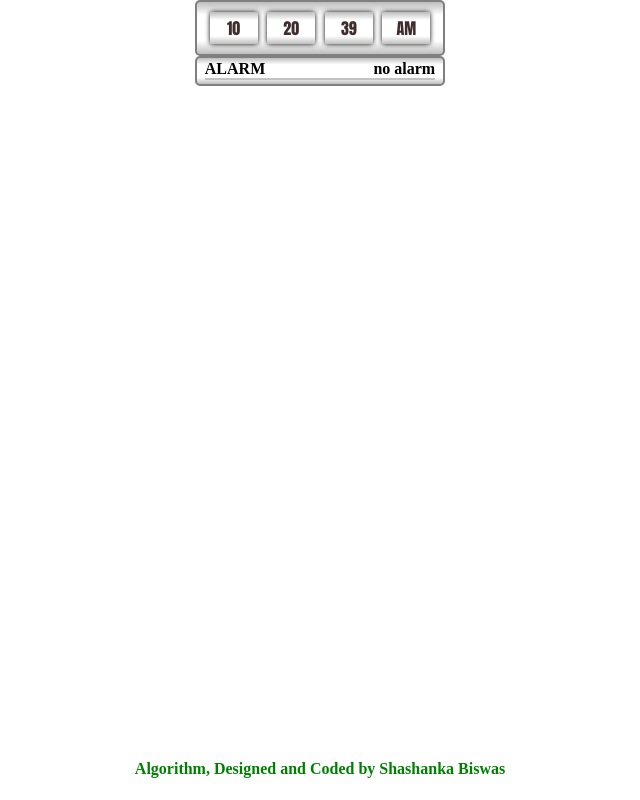
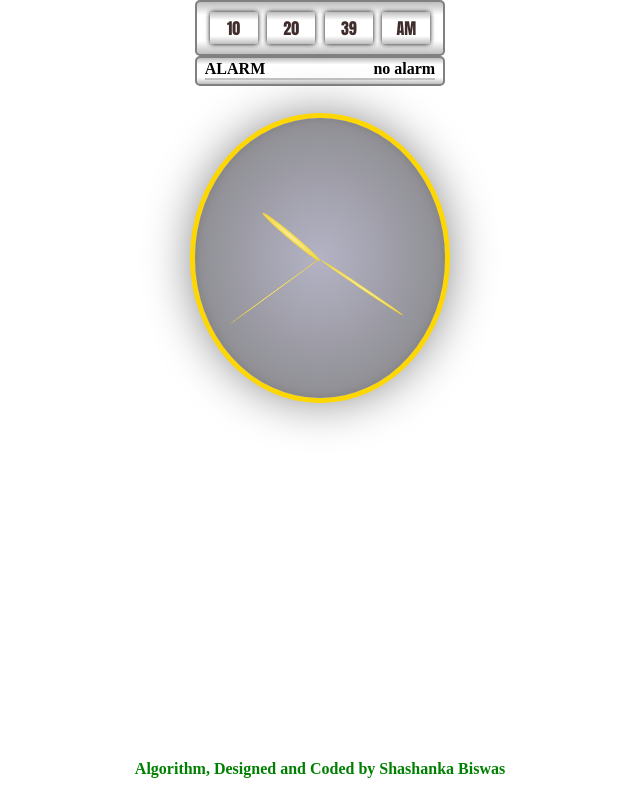
Before and after one commit to Shashanka-Biswas/my-site, a plain HTML site: page Javascript_projects/Clock-js/index.html in a window 1280 px wide. Shown: the whole page, without its empty margins (320-960 px from the left). Drawn offline with Linux system fonts and the light colour scheme.

Commit message:
Analog clock created in Colok.js file

```diff
--- a/Javascript_projects/Clock-js/index.html
+++ b/Javascript_projects/Clock-js/index.html
@@ -7,7 +7,7 @@
          All right reserved to Shashanka Biswas -->
     <meta charset="UTF-8">
     <meta name="viewport" content="width=device-width, initial-scale=1.0">
-    <title>Alarm Cloc</title>
+    <title>Alarm clock</title>
     <link rel="stylesheet" href="./style/sass/style.css">
     <script src="./script/script.js" async></script>
 </head>
@@ -15,6 +15,7 @@
 <body>
     <audio src="./sound/tink.wav" id="alarm-sound" preload="auto"></audio>
 
+    <!-- Digital clock  -->
     <div class="digital-clock">
         <section class="digital-clock-body around">
             <div class=" houres center">h</div>
@@ -55,6 +56,13 @@
         </section>
     </div>
 
+<!-- Analog clock -->
+    <div class="analog-clock">
+        <div class="seccond-hand" id="seccond-hand"></div>
+        <div class="minuite-hand" id="minuite-hand"></div>
+        <div class="houre-hand" id="hour-hand"></div>
+    </div>
+
     <footer>Algorithm, Designed and Coded by Shashanka Biswas</footer>
 </body>
 
--- a/Javascript_projects/Clock-js/script/script.js
+++ b/Javascript_projects/Clock-js/script/script.js
@@ -4,10 +4,18 @@
 // All right reserved to Shashanka Biswas
 
 // selecting time display divs
+
+// Digital clock divs
 const seccondsDiv = document.querySelector('.secconds');
 const minuiesDiv = document.querySelector('.minuies');
 const houresDiv = document.querySelector('.houres');
 const ampnDiv = document.querySelector('.ampm');
+// Analog clock hands
+const secondHand = document.querySelector('#seccond-hand');
+const minuiteHand = document.querySelector('#minuite-hand');
+const hourHand = document.querySelector('#hour-hand');
+console.log(hourHand);
+
 
 // Alarm setting
 let alarmOn = false;
@@ -88,6 +96,16 @@ function timeD() {
     houresDiv.innerText = nowHoures;
     ampnDiv.innerText = ampm;
 
+    // Analog Clock hand rottetion
+    const secondsDegrees = ((nowSecconds / 60) * 360) -90;
+    secondHand.style.transform = `rotate(${secondsDegrees}deg)`;
+
+    const minsDegrees = ((nowMinuites / 60) * 360) + ((nowSecconds/60)*6) - 90;
+    minuiteHand.style.transform = `rotate(${minsDegrees}deg)`;
+
+    const hourDegrees = ((nowHoures / 12) * 360) + ((nowMinuites/60)*30) - 90;
+    hourHand.style.transform = `rotate(${hourDegrees}deg)`;
+
     //checking alarm and playing sound
     if (nowSecconds == alarmSecconds && nowMinuites == alarmMinuites && nowHoures == alarmHoures && ampm == alarmAmpm) {
         console.log("alarm");
--- a/Javascript_projects/Clock-js/style/sass/style.scss
+++ b/Javascript_projects/Clock-js/style/sass/style.scss
@@ -1,5 +1,6 @@
 @import "./_shashankastyle";
 
+// Digiral clock
 .digital-clock{
     margin: auto;
     width: fit-content;
@@ -78,6 +79,47 @@
     }
 }
 
+// Analog clock
+.analog-clock{
+    margin: 2em auto;
+    background: radial-gradient(rgb(180, 179, 197),gray);
+    width: 250px;
+    height: 280px;
+    border-radius: 50%;
+    box-shadow: inset 0 0 10px gray,
+                0 0 0 5px gold,
+                0 0 50px 2px gray;
+    position: relative;
+
+    div{
+        background:radial-gradient(rgb(250, 238, 172),rgb(240, 204, 0));
+        border-radius: 50%;
+        position: absolute;
+        top: 50%;
+        left: 50%;
+        transform-origin: left;
+        transition: all 0.05s;
+        transition-timing-function: cubic-bezier(0.1, 2.7, 0.58, 1);
+    }
+
+    #hour-hand{
+        width: 30%;
+        height: 6px;
+    }
+    #minuite-hand{
+        width: 40%;
+        height: 3px;
+    }
+    #seccond-hand{
+        width: 45%;
+        height: 1px;
+    }
+}
+
+// .alarm-animator
+
+
+
 
 
 
```
Also changed, not shown: Javascript_projects/Clock-js/style/sass/style.css.
